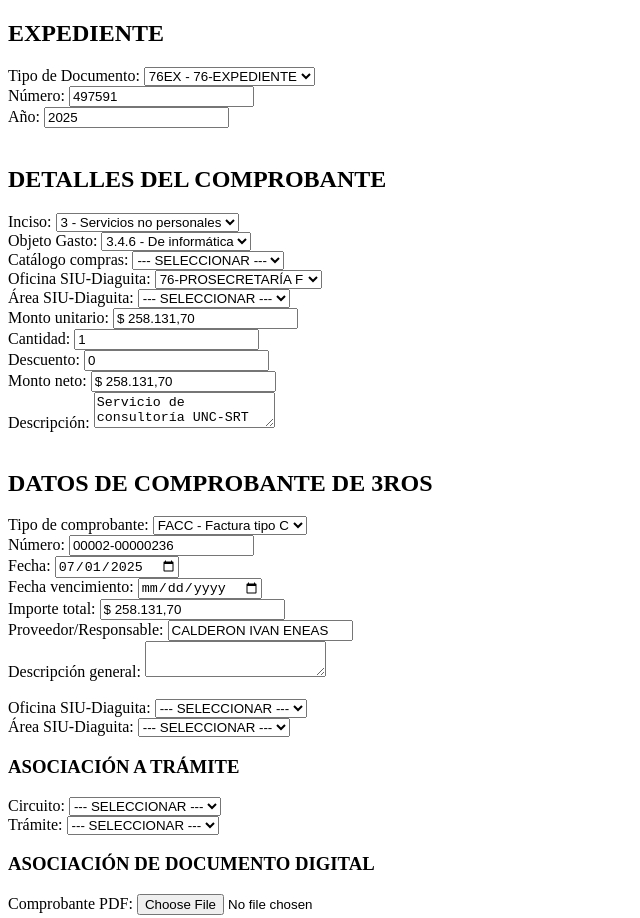
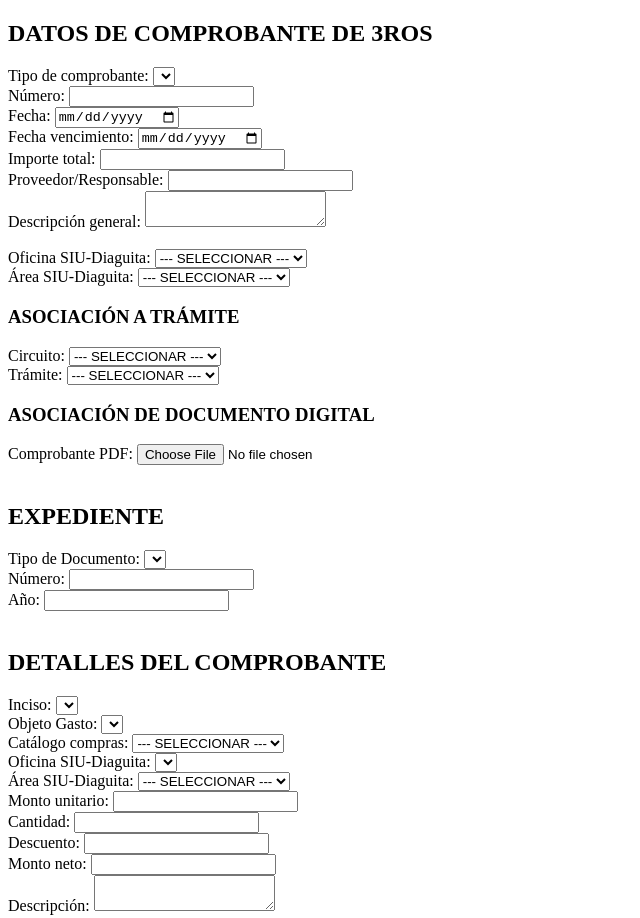
Before and after one commit to juan-oviedo/comprobante-web, a plain HTML site: page index.html in a window 1280 px wide. Shown: the top 918 px of the page, without its empty margins (0-640 px from the left). Drawn offline with Linux system fonts and the light colour scheme.

Commit message:
Update index.html

```diff
--- a/index.html
+++ b/index.html
@@ -6,81 +6,26 @@
 </head>
 <body>
 
-  <h2>EXPEDIENTE</h2>
-  <label>Tipo de Documento:
+  <h2>DATOS DE COMPROBANTE DE 3ROS</h2>
+  <label>Tipo de comprobante:
     <select>
-      <option>76EX - 76-EXPEDIENTE</option>
+      <option></option>
     </select>
   </label><br>
   <label>Número:
-    <input type="text" value="497591">
-  </label><br>
-  <label>Año:
-    <input type="text" value="2025">
-  </label><br><br>
-
-  <h2>DETALLES DEL COMPROBANTE</h2>
-  <label>Inciso:
-    <select>
-      <option>3 - Servicios no personales</option>
-    </select>
-  </label><br>
-  <label>Objeto Gasto:
-    <select>
-      <option>3.4.6 - De informática</option>
-    </select>
-  </label><br>
-  <label>Catálogo compras:
-    <select>
-      <option>--- SELECCIONAR ---</option>
-    </select>
-  </label><br>
-  <label>Oficina SIU-Diaguita:
-    <select>
-      <option>76-PROSECRETARÍA F</option>
-    </select>
-  </label><br>
-  <label>Área SIU-Diaguita:
-    <select>
-      <option>--- SELECCIONAR ---</option>
-    </select>
-  </label><br>
-  <label>Monto unitario:
-    <input type="text" value="$ 258.131,70">
-  </label><br>
-  <label>Cantidad:
-    <input type="number" value="1">
-  </label><br>
-  <label>Descuento:
-    <input type="text" value="0">
-  </label><br>
-  <label>Monto neto:
-    <input type="text" value="$ 258.131,70">
-  </label><br>
-  <label>Descripción:
-    <textarea>Servicio de consultoría UNC-SRT</textarea>
-  </label><br><br>
-
-  <h2>DATOS DE COMPROBANTE DE 3ROS</h2>
-  <label>Tipo de comprobante:
-    <select>
-      <option>FACC - Factura tipo C</option>
-    </select>
-  </label><br>
-  <label>Número:
-    <input type="text" value="00002-00000236">
+    <input type="text">
   </label><br>
   <label>Fecha:
-    <input type="date" value="2025-07-01">
+    <input type="date" >
   </label><br>
   <label>Fecha vencimiento:
     <input type="date">
   </label><br>
   <label>Importe total:
-    <input type="text" value="$ 258.131,70">
+    <input type="text">
   </label><br>
   <label>Proveedor/Responsable:
-    <input type="text" value="CALDERON IVAN ENEAS">
+    <input type="text">
   </label><br>
   <label>Descripción general:
     <textarea></textarea>
@@ -106,6 +51,61 @@
     <input type="file">
   </label><br><br>
 
+  <h2>EXPEDIENTE</h2>
+  <label>Tipo de Documento:
+    <select>
+      <option></option>
+    </select>
+  </label><br>
+  <label>Número:
+    <input type="text">
+  </label><br>
+  <label>Año:
+    <input type="text">
+  </label><br><br>
+
+  <h2>DETALLES DEL COMPROBANTE</h2>
+  <label>Inciso:
+    <select>
+      <option></option>
+    </select>
+  </label><br>
+  <label>Objeto Gasto:
+    <select>
+      <option></option>
+    </select>
+  </label><br>
+  <label>Catálogo compras:
+    <select>
+      <option>--- SELECCIONAR ---</option>
+    </select>
+  </label><br>
+  <label>Oficina SIU-Diaguita:
+    <select>
+      <option></option>
+    </select>
+  </label><br>
+  <label>Área SIU-Diaguita:
+    <select>
+      <option>--- SELECCIONAR ---</option>
+    </select>
+  </label><br>
+  <label>Monto unitario:
+    <input type="text">
+  </label><br>
+  <label>Cantidad:
+    <input type="number">
+  </label><br>
+  <label>Descuento:
+    <input type="text">
+  </label><br>
+  <label>Monto neto:
+    <input type="text">
+  </label><br>
+  <label>Descripción:
+    <textarea></textarea>
+  </label><br><br>
+
   <button>Guardar</button>
   <button>Cancelar</button>
 
```
